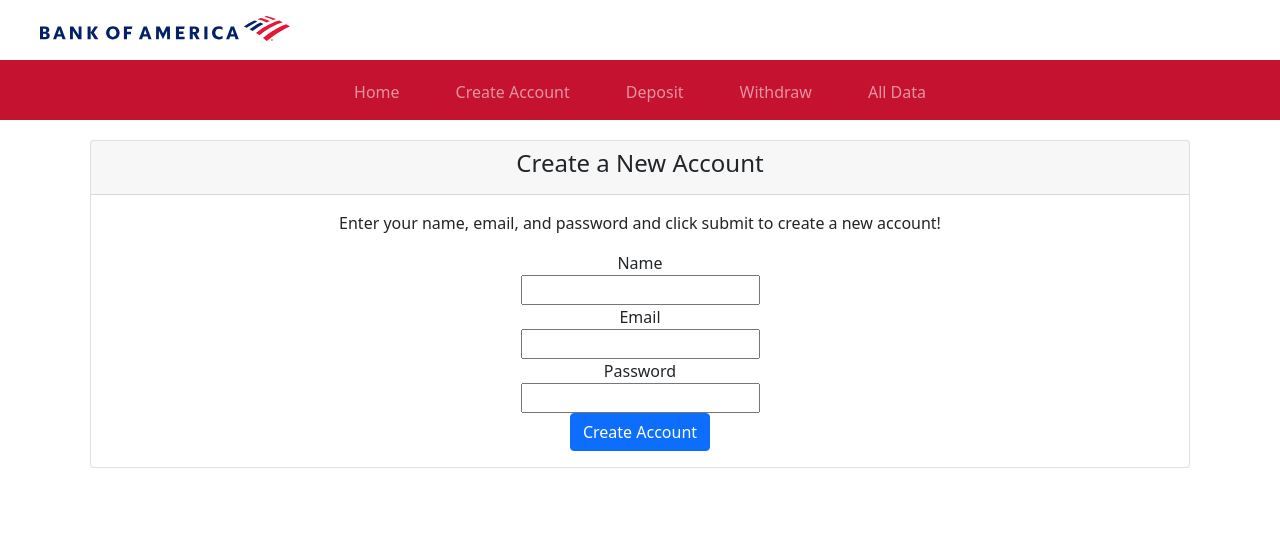
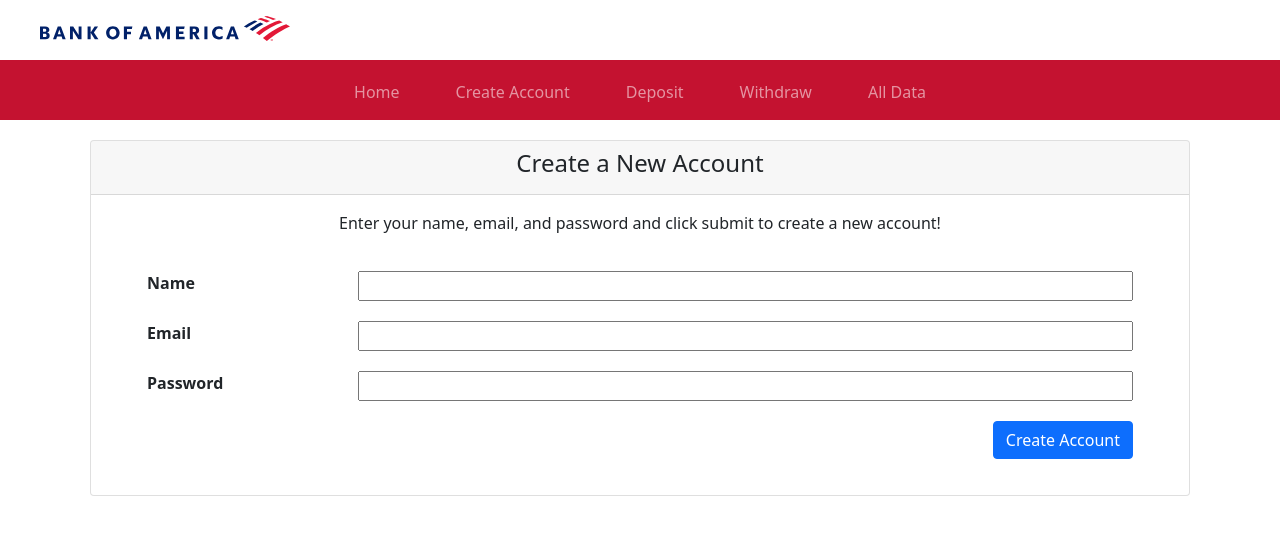
Before and after one commit to jayeclark/banking, a React (Create React App) app: page /#/create-account in a window 1280 px wide. Shown: the top 534 px of the page. Built offline with nearby package versions, Linux system fonts and the light colour scheme; the HTML template or start-up script is replaced by a standard one.

Commit message:
Add notification

```diff
--- a/package.json
+++ b/package.json
@@ -11,9 +11,12 @@
     "bootstrap": "^5.1.1",
     "enzyme": "^3.11.0",
     "enzyme-adapter-react-15": "^1.4.3",
+    "eslint-config-react-app": "^6.0.0",
     "formik": "^2.2.9",
     "gh-pages": "^3.2.3",
     "jquery": "^3.6.0",
+    "json5": "^2.2.0",
+    "postcss": "^8.3.8",
     "react": "^17.0.2",
     "react-dom": "^17.0.2",
     "react-final-form": "^6.5.6",
--- a/src/App.js
+++ b/src/App.js
@@ -10,7 +10,10 @@ import AllData from './pages/AllData.js';
 import AppNav from './components/AppNav';
 import logo from './assets/logo.svg';
 
-const UserContext = createContext(null);
+const LanguageContext = createContext({language:'en'});
+const FormContext = createContext({form:'formik'});
+const UserDBContext = createContext({users:[]});
+const UserContext = createContext({loggedIn: null});
 
 function App() {
 
@@ -19,16 +22,22 @@ function App() {
     <>
     <HashRouter>
       <div className="App">
-        <div style={{height:'60px', padding:'15px 40px 20px 40px',textAlign:'left'}}><img src={logo} height="100%"/></div>
+        <div style={{height:'60px', padding:'15px 40px 20px 40px',textAlign:'left'}}><img alt="" src={logo} height="100%"/></div>
         <AppNav />
         <div className="container" style={{padding:'20px'}}>
-          <UserContext.Provider value={{users:[]}}>
+          <LanguageContext.Provider value={{language:'en'}}>
+            <FormContext.Provider value={{form:'formik'}}>
+              <UserDBContext.Provider value={{users: []}}>
+                <UserContext.Provider value={{loggedIn:null}}>
                   <Route path="/" exact component={Home}></Route>
                   <Route path="/create-account/" exact component={CreateAccount}></Route>
                   <Route path="/deposit/" exact component={Deposit}></Route>
                   <Route path="/withdraw/" exact component={Withdraw}></Route>
                   <Route path="/all-data/" exact component={AllData}></Route>
                 </UserContext.Provider>
+              </UserDBContext.Provider>
+            </FormContext.Provider>
+          </LanguageContext.Provider>
         </div>
       </div>
     </HashRouter>
--- a/src/components/Card.js
+++ b/src/components/Card.js
@@ -1,13 +1,13 @@
-function Card({image, header, content, form}) {
+function Card({image, header, content, form, className}) {
 
     return (
 
-        <div className="card">
-            {image ?  <img src={image} width="100%" className="card-img-top" /> : null}
+        <div className={className ? "card " + className : "card"}>
+            {image ?  <img alt="" src={image} width="100%" className="card-img-top" /> : null}
             {header ?  <div className="card-header"><h4>{header}</h4></div> : null}
-        <div className="card-body">
-            {content ? content : null}
-            {form ? form : null}
+            <div className="card-body">
+                {content ? content : null}
+                {form ? form : null}
             </div>
         </div>
 
--- a/src/components/FormFormik.js
+++ b/src/components/FormFormik.js
@@ -1,9 +1,15 @@
 import { useFormik } from 'formik';
+import '../styles/formik.css';
+import Notification from './Notification.js';
+import { useState } from 'react';
 
-function FormFormik({formFields, formSubmission, accountCreated, setAccountCreated}) {
+function FormFormik({formFields, formSubmission, accountCreated, setAccountCreated, submitHelper}) {
 
-    let {buttons, success, idRoot} = formSubmission
+    let {buttons, success, failure, idRoot} = formSubmission
     let initialFieldValues = {};
+
+    let [submitted, setSubmitted] = useState({showNotification: false, title: 'Success', type: 'success', text: success});
+
 
     for (let field in formFields) {
         const fieldName = formFields[field].name;
@@ -15,8 +21,26 @@ function FormFormik({formFields, formSubmission, accountCreated, setAccountCreat
         initialValues: initialFieldValues,
 
         onSubmit: values => {
-            console.log(values);
-            alert(success);
+
+            const outcome = submitHelper(values);
+            if (outcome === 'failure') {
+                let tempSubmitted = {...submitted};
+                tempSubmitted.type = 'failure';
+                tempSubmitted.title = 'Account Create Failed';
+                tempSubmitted.text = failure;
+                tempSubmitted.showNotification = true;
+                setSubmitted(tempSubmitted);
+            }
+            else {
+                setAccountCreated(true);
+                let tempSubmitted = {...submitted};
+                tempSubmitted.type = 'success';
+                tempSubmitted.title = 'Success';
+                tempSubmitted.text = success;
+                tempSubmitted.showNotification = true;
+                setSubmitted(tempSubmitted);
+            }
+
             for (let field in formFields) {
                 let element = document.getElementById(formFields[field].name);
                 element.value = '';
@@ -24,10 +48,14 @@ function FormFormik({formFields, formSubmission, accountCreated, setAccountCreat
             }
             accountCreated = true;
             const buttonArr = formSubmission.buttons.filter(x=> x.type="submit")[0];
-            console.log(buttonArr);
             let buttonEl = document.getElementById(idRoot+"-"+buttonArr.name);
-            console.log(buttonEl);
             buttonEl.innerHTML = buttonArr.altDisplay;
+
+            setTimeout(()=>{
+                let tempSubmitted = {...submitted};
+                tempSubmitted.showNotification = false;
+                setSubmitted(tempSubmitted);
+            },5000);
         },
 
         validate: values => {
@@ -51,23 +79,31 @@ function FormFormik({formFields, formSubmission, accountCreated, setAccountCreat
 
     })
 
+    const handleClick = () => {
+        let tempSubmitted = {...submitted};
+        tempSubmitted.showNotification = false;
+        setSubmitted(tempSubmitted);
+    }
+
     return (
-        <form onSubmit={formik.handleSubmit}>
+        <form className="form-formik" onSubmit={formik.handleSubmit}>
+            {submitted.showNotification === true ? <Notification title={submitted.title} type={submitted.type} text={submitted.text} handleClick={handleClick}></Notification> : null}
             {formFields.map((field,i)=>{
                 return (
-                    <div key={i}>
-                        <div>{field.display}</div>
-                        <div>
-                            <input type={field.type} autoComplete="off" id={field.name} name={field.name} onChange={formik.handleChange} value={formik.values[field.name]}/>
-                            {formik.errors[field.name] ? <div id={idRoot + "-" + field.name + "Error"}>{formik.errors[field.name]}</div> : null }
+                    <div key={i} className="input-container">
+                        <div className='field-name'><b>{field.display}</b></div>
+                        <div className='input-lockup'>
+                            <input type={field.type} autoComplete="off" id={field.name} name={field.name} onChange={formik.handleChange} value={formik.values[field.name]} style={{outlineColor: formik.errors[field.name] ? 'red' : 'green' }}/>
+                            {formik.errors[field.name] ? <div id={idRoot + "-" + field.name + "Error"} className="error">{formik.errors[field.name]}</div> : null }
                         </div>
                     </div>
                 )
             })}
-            <div>
+            <div className='buttons'>
+                <div className='button-buffer'></div>
                 {buttons.map((buttonEl,i)=>{
                     return (
-                        <div key={i}>
+                        <div key={i} className="button-container">
                             <button id={idRoot + "-" + buttonEl.name} className={Object.values(formik.errors).every(x=>'') ? buttonEl.className : buttonEl.className + ' disabled'} type={buttonEl.type}>{buttonEl.dependency() ? buttonEl.altDisplay : buttonEl.display}</button>
                         </div>
                     )
--- a/src/components/Notification.js
+++ b/src/components/Notification.js
@@ -0,0 +1,16 @@
+import '../styles/notification.css';
+import Card from './Card.js';
+
+function Notification({title, text, type, handleClick}) {
+
+    let parsedContent = title ? <><div className="close-button"><div className="close-x" onClick={(e) => handleClick()}>X</div></div><div style={{padding:"30px"}}><h4>{title}</h4>{text}</div></>
+                                : text;
+
+    return (
+        <div className={type === 'success' ? "notification-container green" : type === 'error' ? "notification-container red" : "notification-container"}>
+            <Card className="notification-card" content={parsedContent} style={{padding: '50px', fontWeight:'500'}}></Card>
+        </div>
+    )
+}
+
+export default Notification;
--- a/src/pages/CreateAccount.js
+++ b/src/pages/CreateAccount.js
@@ -2,12 +2,16 @@ import FormFormik from '../components/FormFormik';
 import FormReactFinal from '../components/FormReactFinal';
 import FormReactHook from '../components/FormReactHook';
 import Card from '../components/Card';
+import {useContext} from 'react';
 
 function CreateAccount() {
 
     const accountCreated = false;
 
     const formProvider = 'formik';
+
+    const userObj = useContext('UserDBContext');
+    console.log(userObj);
 
     const valLength = val => val.length > 0;
     const nameLength = val => val.length >= 4;
@@ -41,11 +45,33 @@ function CreateAccount() {
             }
         ]
 
+    const submitHelper = values => {
+
+        const user = {
+            name: values.name,
+            email: values.email,
+            password: values.password
+         };
+
+        let userDB = userObj.users;
+
+        let filtered = userDB.filter(x=>x.email === values.email);
+
+        if (filtered.length > 0) {return 'failure'}
+        else {
+            userDB.push(user);
+            return 'success';
+        }
+
+    }
+
     const formSubmission = {buttons:[{type:'submit',name:'submit',display:'Create Account', altDisplay: 'Add Another Account', dependency: () => accountCreated === true, className:'btn btn-primary'}],
+                            submitHelper: submitHelper,
                             success: 'Your account has been created!',
-                            failure: 'There was a problem creating your account. Please contact the help desk for support.',
+                            failure: 'An account is already associated with that email! Please use a different one.',
                             idRoot: 'create-account',
                             }
+
 
 
     const header = "Create a New Account";
--- /dev/null
+++ b/src/styles/formik.css
@@ -0,0 +1,69 @@
+.form-formik {
+    min-width: 375px;
+    padding: 10px 30px;
+}
+
+.form-formik .input-container {
+    display: flex;
+    flex-wrap: wrap;
+    padding: 10px;
+    width: 100%;
+}
+
+.form-formik .input-container .field-name {
+    margin-right: 10px;
+    width: 70px;
+    flex-grow: 1;
+    text-align: left;
+}
+
+.form-formik .input-container .input-lockup {
+    flex-grow: 4;
+    width: 250px;
+    position: relative;
+}
+
+.form-formik .input-container input {
+    width: 100%;
+}
+
+.form-formik .input-container input:focus {
+    outline-color: green;
+}
+
+.form-formik .input-container .error {
+    position: absolute;
+    right: 0px;
+    top: 0px;
+    color: red;
+    font-size: 0.75em;
+    font-weight: 500;
+    flex-grow: 4;
+    text-align: right;
+    top: -18px;
+    display: none;
+}
+
+.form-formik .input-container:focus-within .error {
+    display: block;
+}
+
+.form-formik .buttons {
+    display: flex;
+    flex-wrap: nowrap;
+    justify-items: right;
+    justify-content: right;
+    padding: 10px;
+    width: 100%;
+}
+
+.form-formik .button-container {
+    flex-grow: 0;
+    flex-shrink: 0;
+}
+
+.form-formik .button-buffer {
+    flex-grow: 1;
+    flex-shrink: 1;
+    width: 100%;
+}
--- /dev/null
+++ b/src/styles/notification.css
@@ -0,0 +1,45 @@
+.notification-container {
+    width: 100vw;
+    height: 100vh;
+    display: flex;
+    box-sizing: border-box;
+    padding: 180px 10% 0px 10%;
+    align-items: flex-start;
+    justify-content: center;
+    position:fixed;
+    top: 0;
+    left: 0;
+    background-color: transparent;
+    z-index: 9999;
+}
+
+.notification-card {
+    width: 100%;
+    max-width: 450px;
+    min-width: 200px;
+    border-width: 1px;
+    box-shadow: 2px 2px 5px 0px rgba(0,0,0,0.4);
+    flex-grow: 1;
+    flex-shrink: 1;
+}
+
+.green {
+    border-width: 3px;
+    border-color: green;
+}
+
+.red {
+    border-width: 3px;
+    border-color: red;
+}
+
+.close-button {
+    text-align: right;
+    margin: -10px -5px;
+}
+
+.close-x {
+    cursor: pointer;
+    width: fit-content;
+    margin-left: auto;
+}
```
Also changed, not shown: 2 other files (tests, documents, lock files or other folders). Lines whose indentation alone changed are shown as unchanged.
